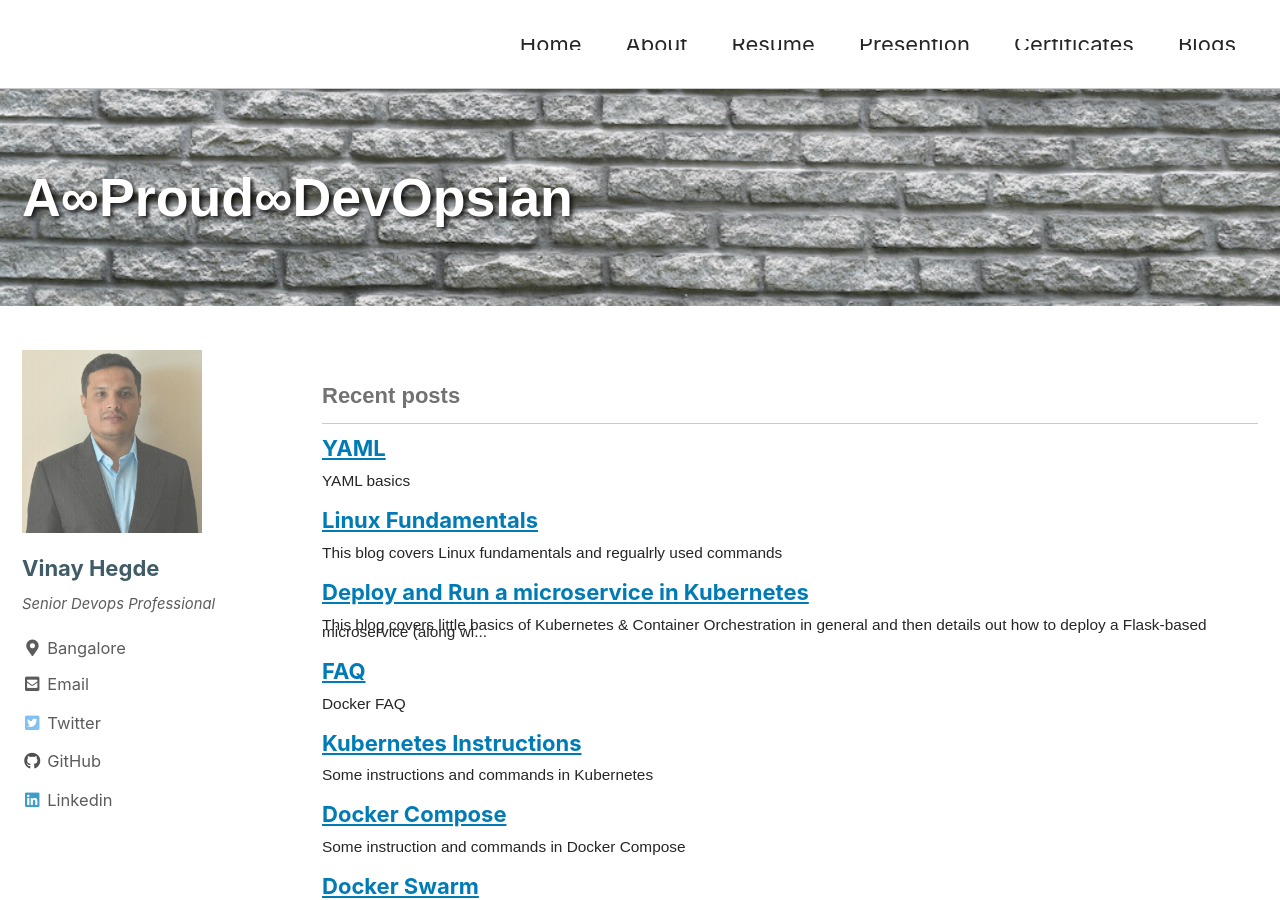
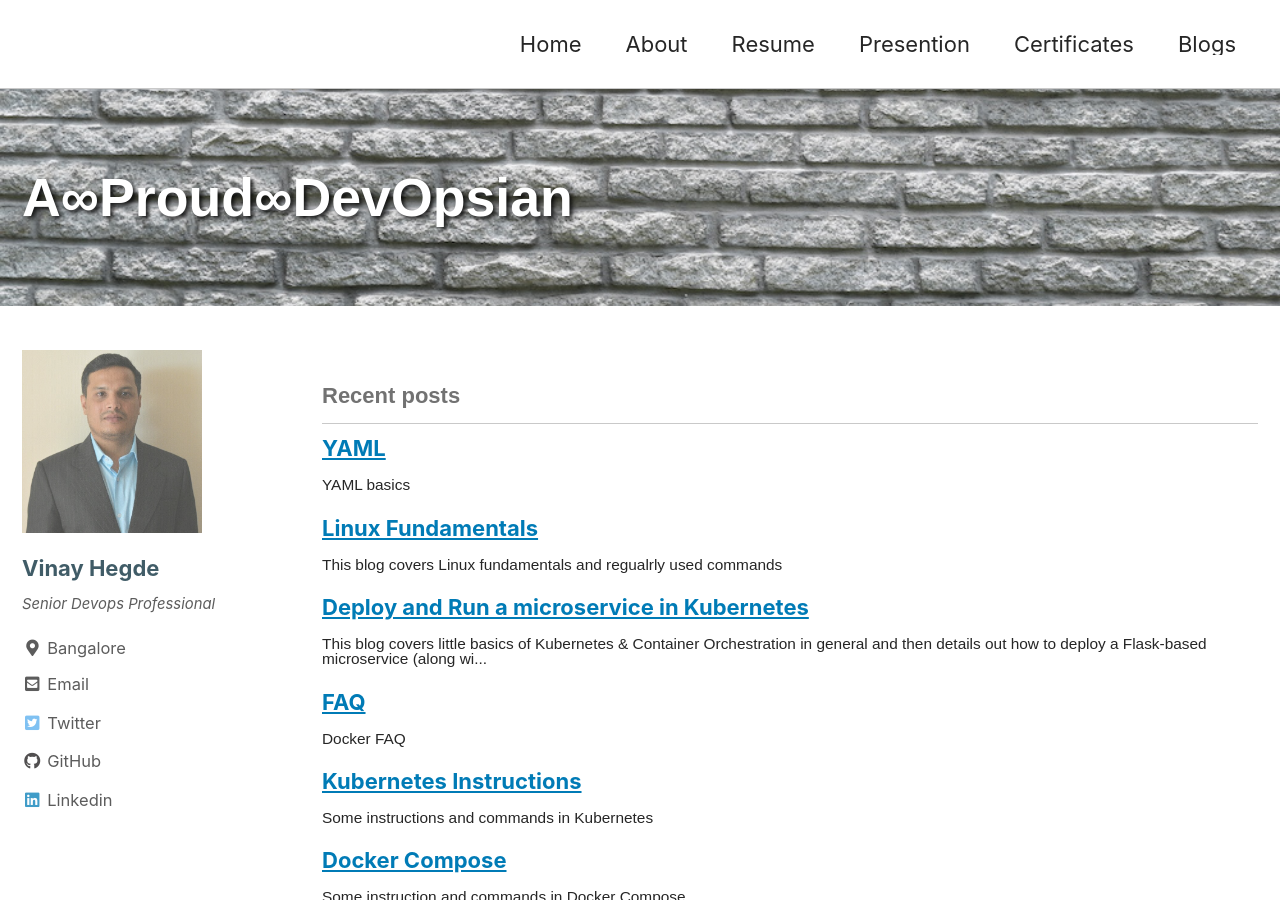
Before and after one commit to vinaydhegde/vinaydhegde.github.io, a Jekyll site: the page built from index.html, in a window 1280 px wide and 900 px high. Built offline with Jekyll 4.4.1, drawn with Linux system fonts in a browser that asks for light colours; cached includes are drawn as plain includes; nearby versions of some CDN libraries; the list of posts is cut into pages by our own code.

Commit message:
Update _base.scss

```diff
--- a/_sass/minimal-mistakes/_base.scss
+++ b/_sass/minimal-mistakes/_base.scss
@@ -13,7 +13,7 @@ body {
   padding: 0;
   color: $text-color;
   font-family: $global-font-family;
-  line-height: 0.5;
+  line-height: 1.0;
 
   &.overflow--hidden {
     /* when primary navigation is visible, the content in the background won't scroll */
```
